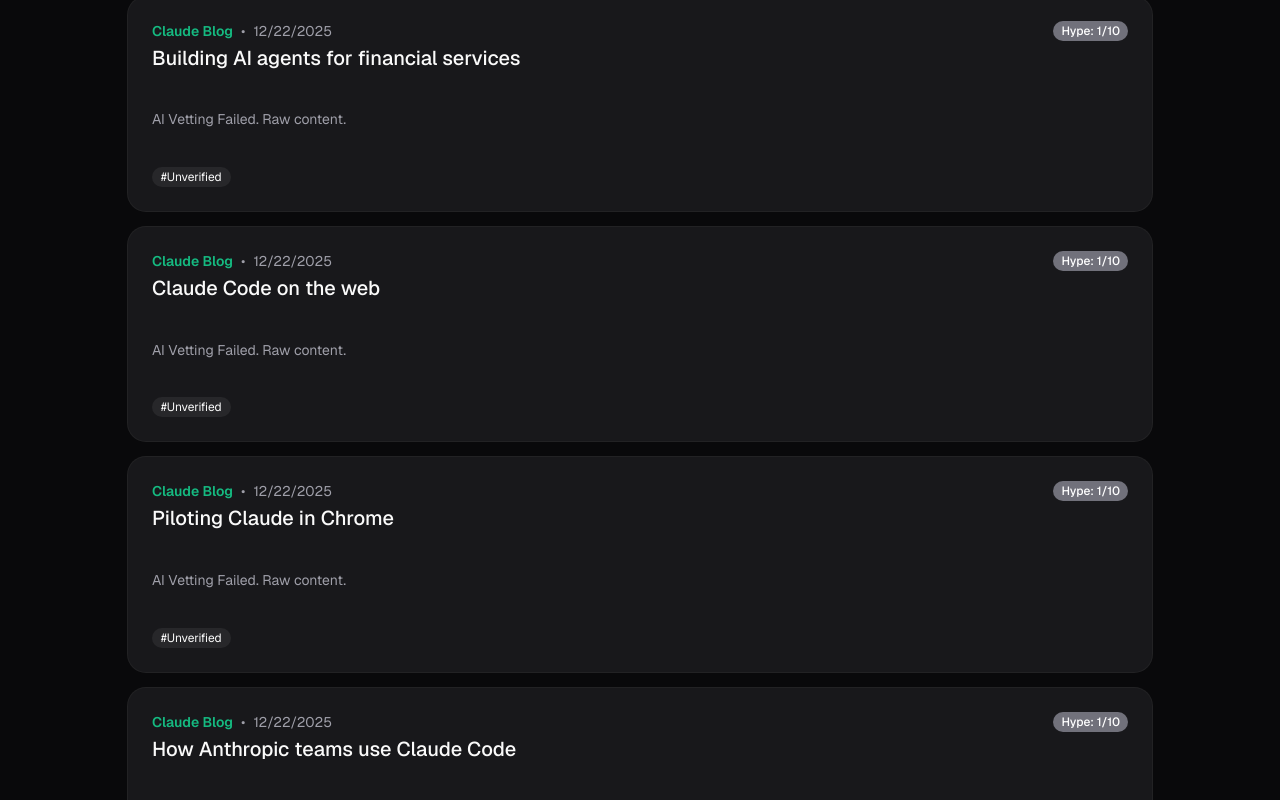
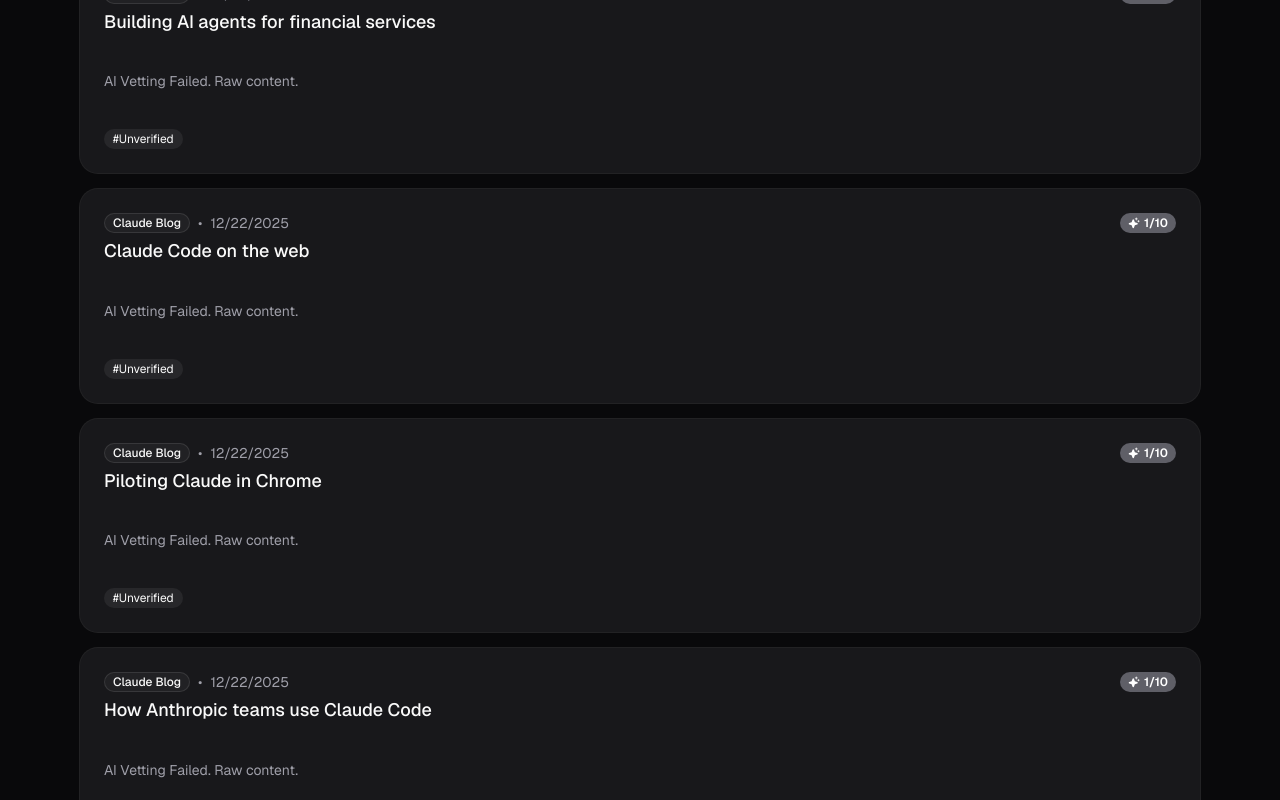
Before and after one commit to delbyte/daily-ai-news, a Next.js app: page / in a window 1280 px wide. Shown: the part 899-1699 px from the top of the page. Built offline with nearby package versions, Linux system fonts and the light colour scheme.

Commit message:
feat: Initialize Next.js app with root layout, global styles, fonts, and a news feed page, adding `lucide-react` dependency.

```diff
--- a/app/layout.tsx
+++ b/app/layout.tsx
@@ -13,8 +13,8 @@
 });
 
 export const metadata: Metadata = {
-  title: "Create Next App",
-  description: "Generated by create next app",
+  title: "Daily AI News",
+  description: "Daily AI News",
 };
 
 export default function RootLayout({
--- a/app/page.tsx
+++ b/app/page.tsx
@@ -1,11 +1,5 @@
-
-import React from 'react';
 import newsData from '@/data/news.json';
-import { Card, CardContent, CardDescription, CardFooter, CardHeader, CardTitle } from "@/components/ui/card";
-import { Badge } from "@/components/ui/badge";
-import { Button, buttonVariants } from "@/components/ui/button";
-import { ScrollArea } from "@/components/ui/scroll-area";
-import { Separator } from "@/components/ui/separator";
+import { NewsFeed } from "@/components/news-feed";
 
 // --- Types ---
 interface NewsItem {
@@ -18,22 +12,7 @@
     is_technical: boolean;
     tldr: string;
     tags: string[];
-    hype_score: number; // 1-10
-}
-
-function HypeMeter({ score }: { score: number }) {
-    // Using Shadcn aesthetics: just a small indicator or color
-    // Let's use a Badge color system based on score
-    let colorClass = "bg-zinc-500";
-    if (score >= 8) colorClass = "bg-red-500";
-    else if (score >= 6) colorClass = "bg-orange-500";
-    else if (score >= 4) colorClass = "bg-yellow-500";
-
-    return (
-        <Badge variant="outline" className={`${colorClass} text-white border-none`}>
-            Hype: {score}/10
-        </Badge>
-    );
+    hype_score: number;
 }
 
 export default function Home() {
@@ -41,87 +20,5 @@
         new Date(b.date_published || b.date_scraped).getTime() - new Date(a.date_published || a.date_scraped).getTime()
     );
 
-    const lastUpdate = items.length > 0 ? new Date(items[0].date_scraped).toLocaleDateString() : 'Never';
-
-    return (
-        <main className="min-h-screen bg-background text-foreground font-sans p-4 md:p-8">
-            <div className="mx-auto max-w-5xl space-y-6">
-
-                {/* Header */}
-                <div className="flex flex-col md:flex-row items-start md:items-center justify-between gap-4">
-                    <div>
-                        <h1 className="text-3xl font-bold tracking-tight">AI Research Radar</h1>
-                        <p className="text-muted-foreground">Curated, AI-vetting research & engineering updates.</p>
-                    </div>
-                    <div className="flex items-center gap-2">
-                        <Badge variant="secondary">Last Sync: {lastUpdate}</Badge>
-                        <a
-                            href="https://github.com/your-repo"
-                            target="_blank"
-                            rel="noopener noreferrer"
-                            className={buttonVariants({ variant: "outline", size: "sm" })}
-                        >
-                            GitHub
-                        </a>
-                    </div>
-                </div>
-
-                <Separator />
-
-                {/* Filters (Visual Placeholder for now) */}
-                <div className="flex gap-2 pb-2 overflow-x-auto">
-                    <Button variant="secondary" size="sm">All</Button>
-                    <Button variant="ghost" size="sm">Research (LLM)</Button>
-                    <Button variant="ghost" size="sm">Engineering</Button>
-                    <Button variant="ghost" size="sm">Academia</Button>
-                </div>
-
-                {/* Feed */}
-                <div className="grid grid-cols-1 gap-4">
-                    {items.length === 0 ? (
-                        <Card>
-                            <CardHeader>
-                                <CardTitle>No Data Found</CardTitle>
-                                <CardDescription>Run the scraper to populate news.</CardDescription>
-                            </CardHeader>
-                        </Card>
-                    ) : (
-                        items.map(item => (
-                            <Card key={item.id} className="hover:bg-muted/50 transition-colors">
-                                <CardHeader className="pb-3">
-                                    <div className="flex justify-between items-start gap-4">
-                                        <div className="space-y-1">
-                                            <div className="flex items-center gap-2 text-sm text-muted-foreground mb-1">
-                                                <span className="font-semibold text-primary">{item.source}</span>
-                                                <span>•</span>
-                                                <span>{new Date(item.date_published || item.date_scraped).toLocaleDateString()}</span>
-                                            </div>
-                                            <CardTitle className="text-xl leading-snug">
-                                                <a href={item.url} target="_blank" rel="noopener noreferrer" className="hover:underline decoration-primary underline-offset-4">
-                                                    {item.title}
-                                                </a>
-                                            </CardTitle>
-                                        </div>
-                                        <HypeMeter score={item.hype_score} />
-                                    </div>
-                                </CardHeader>
-                                <CardContent className="pb-3">
-                                    <p className="text-sm text-muted-foreground leading-relaxed">
-                                        {item.tldr}
-                                    </p>
-                                </CardContent>
-                                <CardFooter className="flex flex-wrap gap-2 pt-0">
-                                    {item.tags.map(tag => (
-                                        <Badge key={tag} variant="secondary" className="text-xs font-normal">
-                                            #{tag}
-                                        </Badge>
-                                    ))}
-                                </CardFooter>
-                            </Card>
-                        ))
-                    )}
-                </div>
-            </div>
-        </main>
-    );
+    return <NewsFeed initialItems={items} />;
 }
--- a/package.json
+++ b/package.json
@@ -17,6 +17,7 @@
     "class-variance-authority": "^0.7.1",
     "clsx": "^2.1.1",
     "dotenv": "^17.2.3",
+    "lucide-react": "^0.562.0",
     "next": "16.1.0",
     "puppeteer": "^24.34.0",
     "react": "19.2.3",
```
Also changed, not shown: 1 other file (tests, documents, lock files or other folders).
